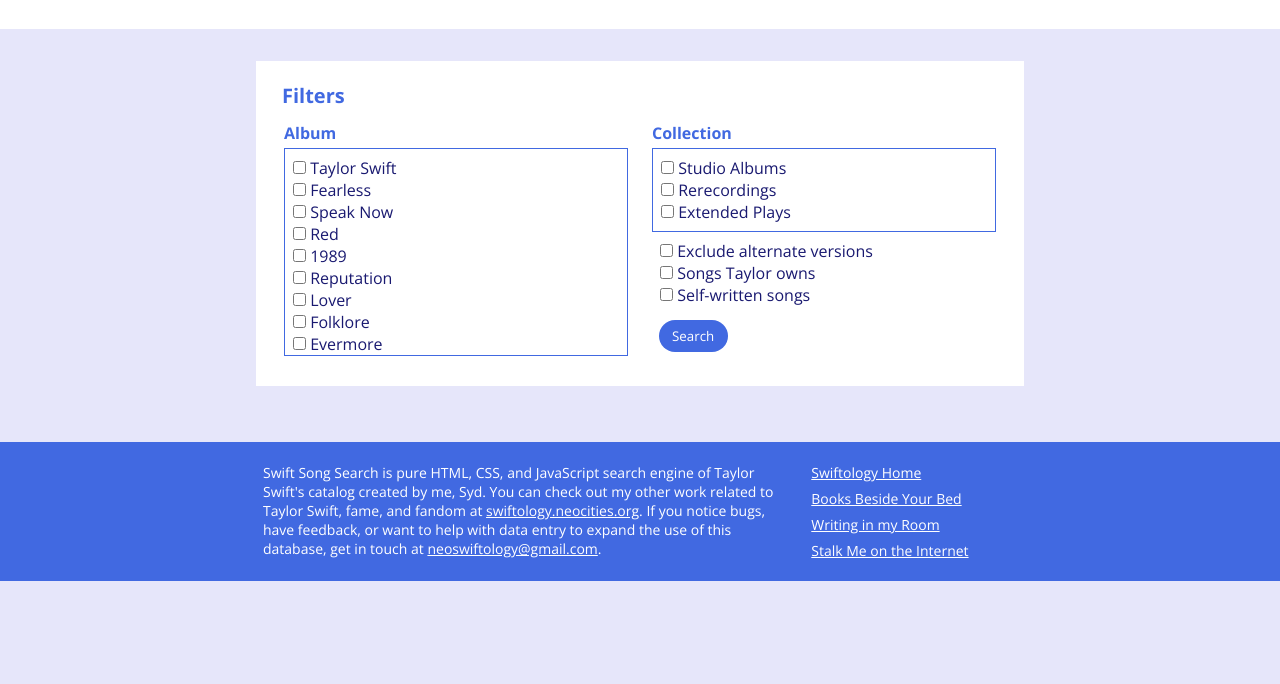
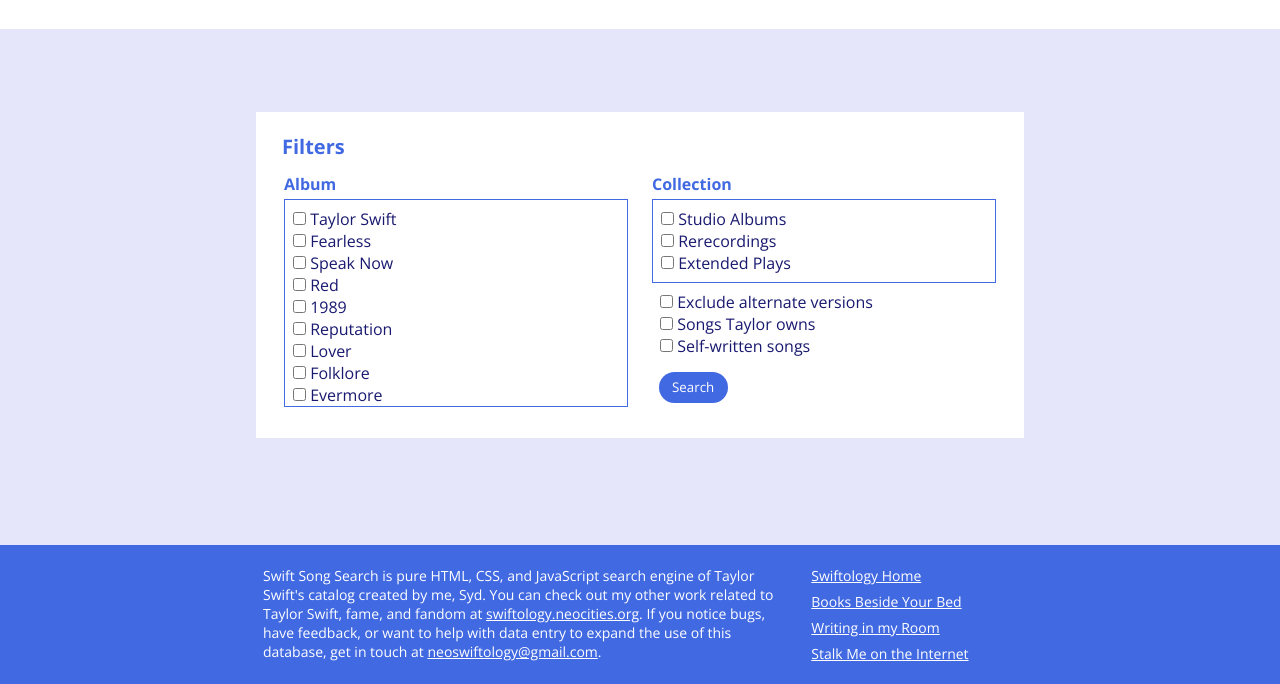
Before and after one commit to neoswiftology/search, a plain HTML site: page index.html in a window 1280 px wide. Shown: the part 116-800 px from the top of the page. Drawn offline with nearby package versions, Linux system fonts and the light colour scheme.

Commit message:
align footer

```diff
--- a/style.css
+++ b/style.css
@@ -11,6 +11,7 @@
   font-size: 16px;
   display: flex;
   flex-direction: column;
+  justify-content: space-between;
 }
 
 header {
@@ -179,7 +180,6 @@
 }
 
 footer {
-  align-self: flex-end;
   display: flex;
   justify-content: center;
   color: white;
```
